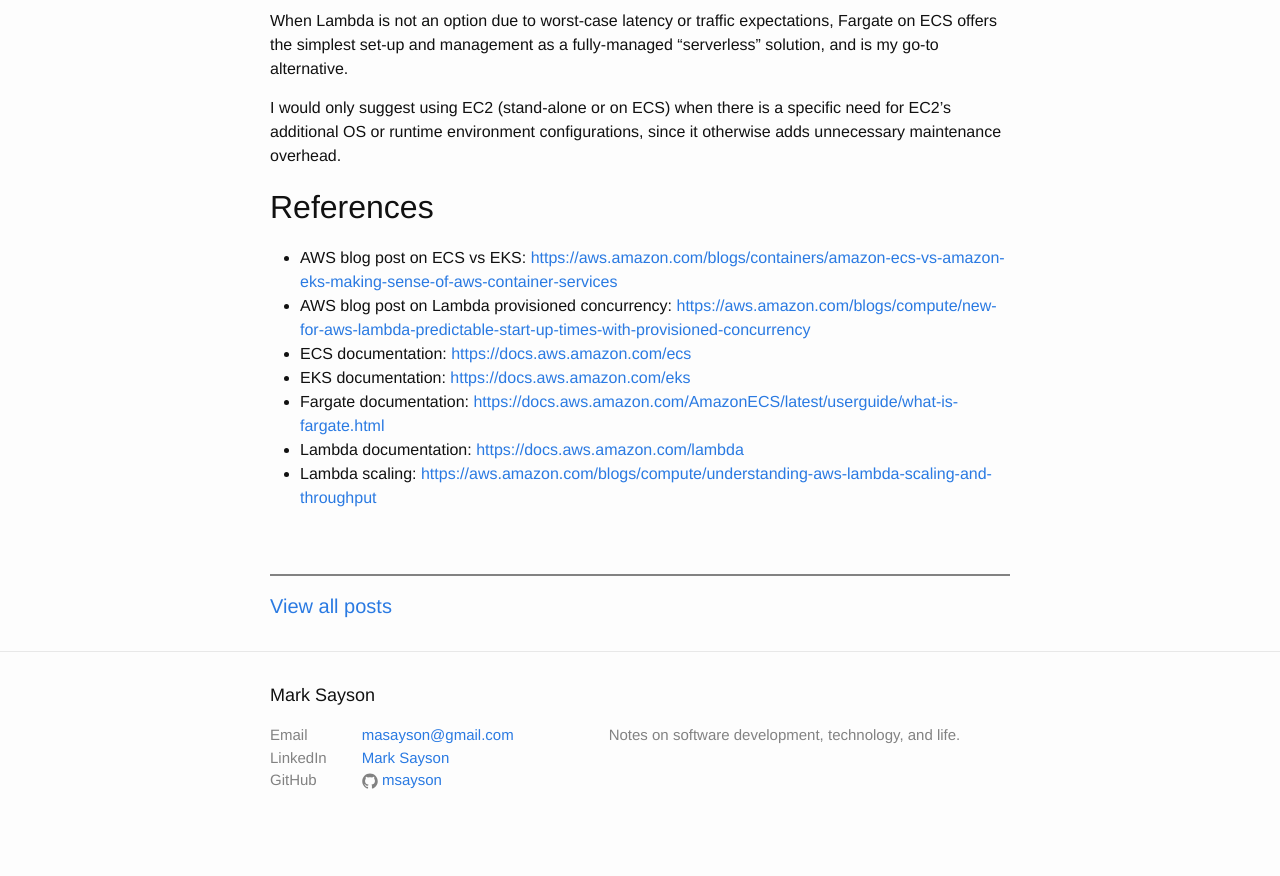
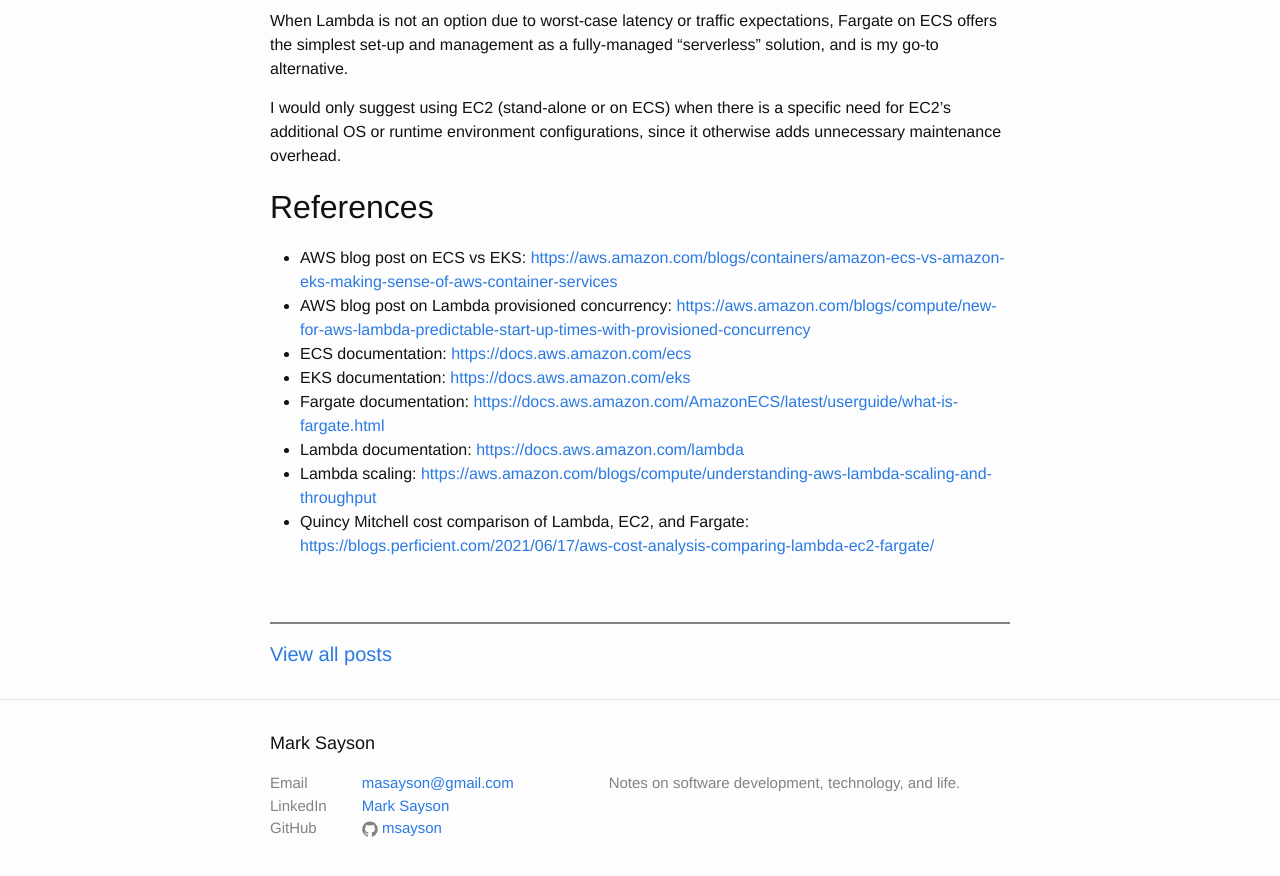
Before and after one commit to msayson/msayson.github.io, a Jekyll site: the page built from _posts/2023-04-27-aws-compute-options.markdown, in a window 1280 px wide and 900 px high, scrolled down 3389 px. Shown: the top 876 px of the window. Built offline with Jekyll 4.4.1, drawn with Linux system fonts in a browser that asks for light colours; before the commit the page ends 4241 px from its top, so only the background shows below that.

Commit message:
Added cost comparison post to references

```diff
--- a/_posts/2023-04-27-aws-compute-options.markdown
+++ b/_posts/2023-04-27-aws-compute-options.markdown
@@ -101,3 +101,4 @@
 * Fargate documentation: <https://docs.aws.amazon.com/AmazonECS/latest/userguide/what-is-fargate.html>
 * Lambda documentation: <https://docs.aws.amazon.com/lambda>
 * Lambda scaling: <https://aws.amazon.com/blogs/compute/understanding-aws-lambda-scaling-and-throughput>
+* Quincy Mitchell cost comparison of Lambda, EC2, and Fargate: <https://blogs.perficient.com/2021/06/17/aws-cost-analysis-comparing-lambda-ec2-fargate/>
```
